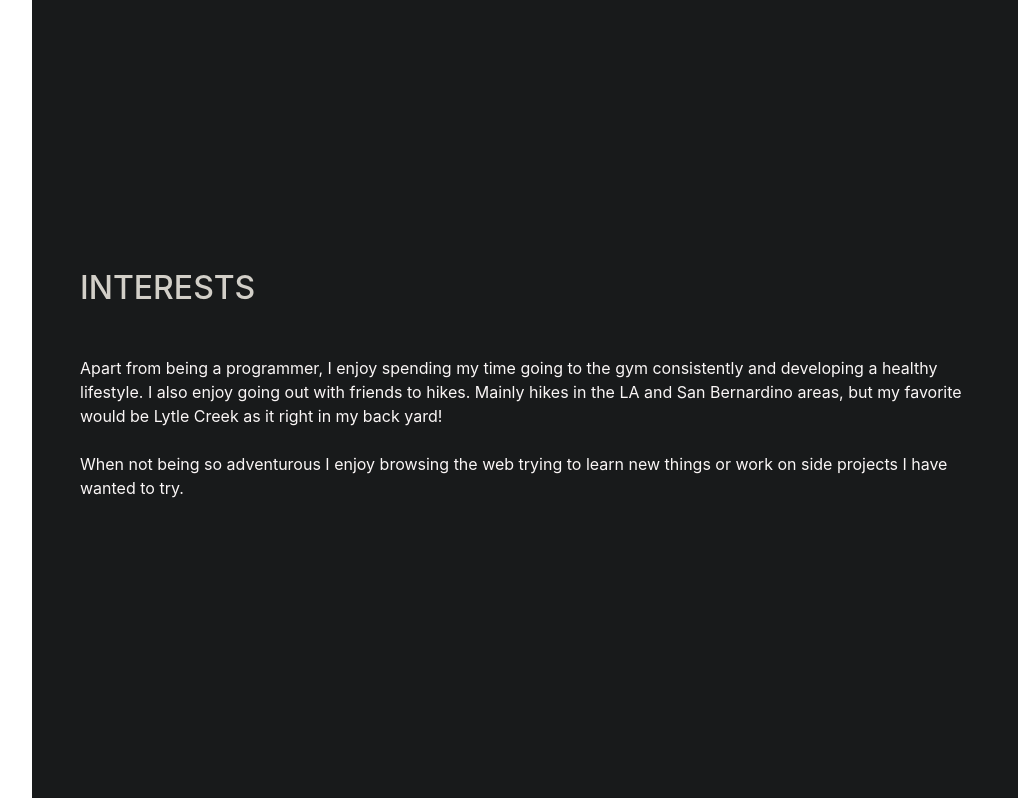
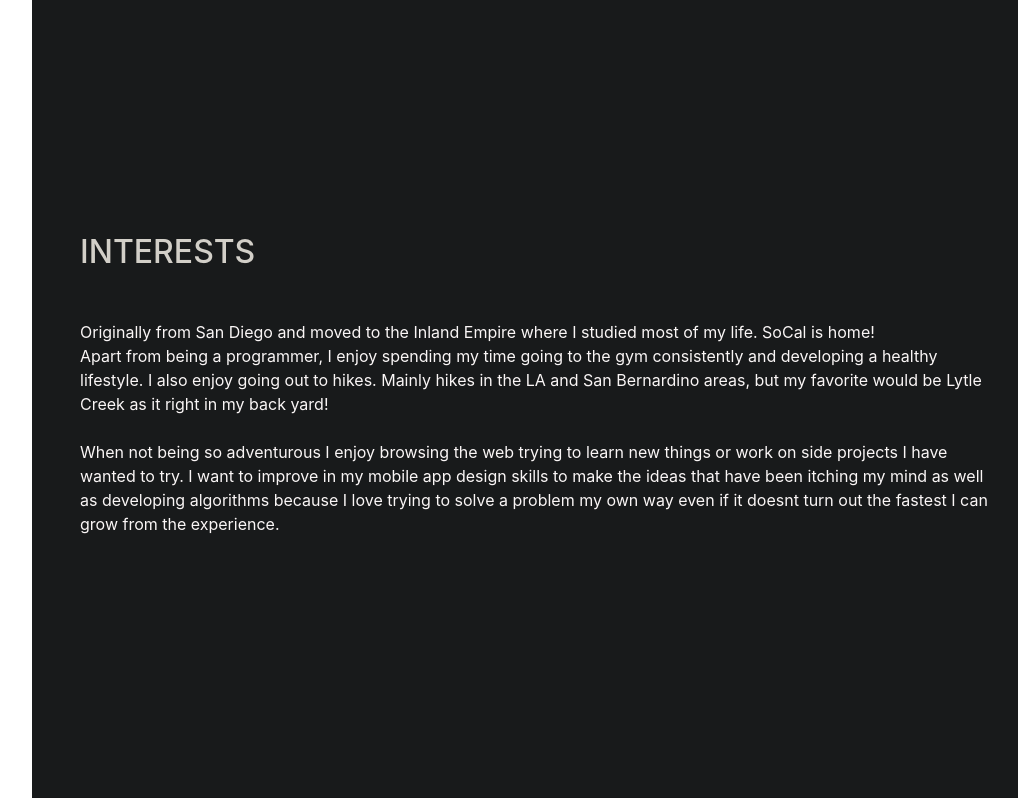
Before and after one commit to brian316/brian316.github.io, a website with bundled scripts: page index.html in a window 1280 px wide. Shown: the part 4091-4889 px from the top of the page, without its empty margins (240-1258 px from the left). Built offline with nearby package versions, Linux system fonts and the light colour scheme; a web font is replaced by a local one.

Commit message:
edit interests

```diff
--- a/index.html
+++ b/index.html
@@ -215,9 +215,10 @@
         <section class="resume-section p-3 p-lg-5 d-flex align-items-center" id="interests">
             <div class="w-100">
                 <h2 class="mb-5">Interests</h2>
-                <p class="mb-0">Apart from being a programmer, I enjoy spending my time going to the gym consistently and developing a healthy lifestyle. I also enjoy going out with friends to hikes. Mainly hikes in the LA and San Bernardino areas, but my favorite would be Lytle Creek as it right in my back yard!</p>
+                <p class="mb-0"> Originally  from San Diego and moved to the Inland Empire where I studied most of my life. SoCal is home!</p>
+                <p class="mb-0">Apart from being a programmer, I enjoy spending my time going to the gym consistently and developing a healthy lifestyle. I also enjoy going out to hikes. Mainly hikes in the LA and San Bernardino areas, but my favorite would be Lytle Creek as it right in my back yard!</p>
                 <br>
-                <p class="mb-0">When not being so adventurous I enjoy browsing the web trying to learn new things or work on side projects I have wanted to try.</p>
+                <p class="mb-0">When not being so adventurous I enjoy browsing the web trying to learn new things or work on side projects I have wanted to try. I want to improve in my mobile app design skills to make the ideas that have been itching my mind as well as developing algorithms because I love trying to solve a problem my own way even if it doesnt turn out the fastest I can grow from the experience.</p>
 
                 <br>
                 <!--
```
